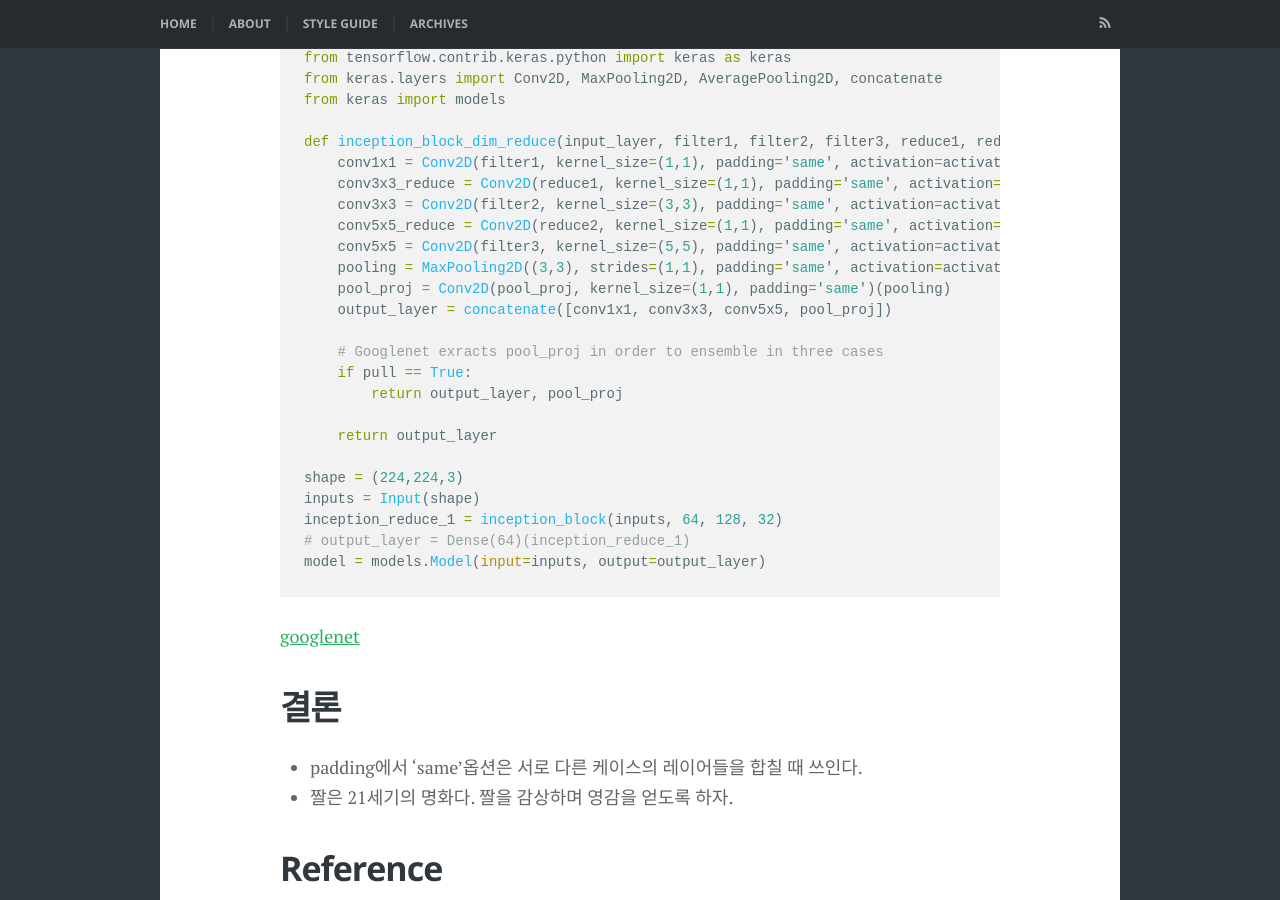
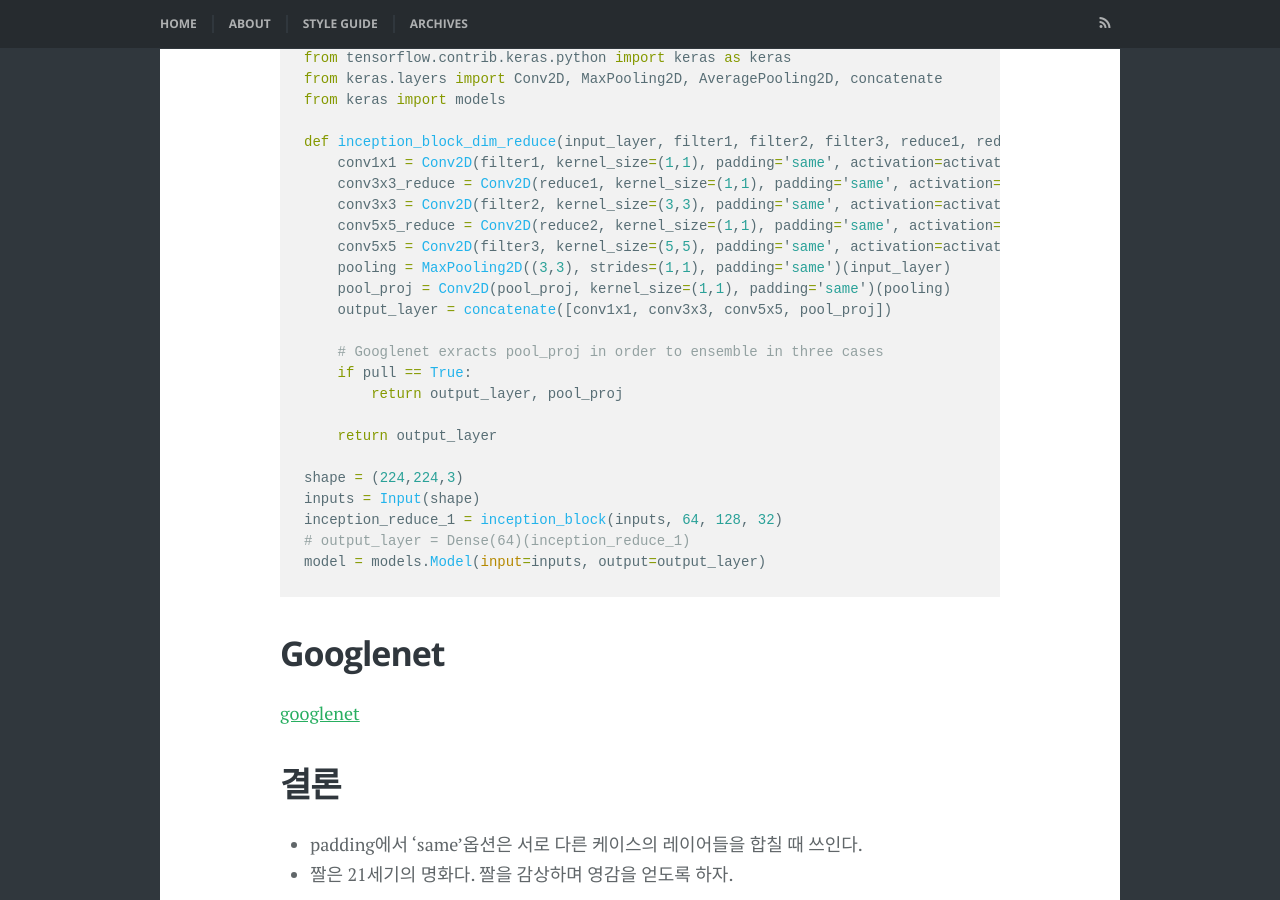
Before and after one commit to hskang9/hskang9.github.io, a Jekyll site: the page built from _posts/2017-11-24-Various_CNN_Layers.md, in a window 1280 px wide and 900 px high, scrolled down 4672 px. Built offline with Jekyll 4.4.1, drawn with Linux system fonts in a browser that asks for light colours; some web fonts are replaced; comment, search, counter and statistics services are not loaded.

Commit message:
Update 2017-11-24-Various_CNN_Layers.md

````diff
--- a/_posts/2017-11-24-Various_CNN_Layers.md
+++ b/_posts/2017-11-24-Various_CNN_Layers.md
@@ -70,7 +70,7 @@ def inception_block_dim_reduce(input_layer, filter1, filter2, filter3, reduce1,
     conv3x3 = Conv2D(filter2, kernel_size=(3,3), padding='same', activation=activation)(conv3x3_reduce)
     conv5x5_reduce = Conv2D(reduce2, kernel_size=(1,1), padding='same', activation=activation)(input_layer)
     conv5x5 = Conv2D(filter3, kernel_size=(5,5), padding='same', activation=activation)(conv5x5_reduce)
-    pooling = MaxPooling2D((3,3), strides=(1,1), padding='same', activation=activation)(input_layer)
+    pooling = MaxPooling2D((3,3), strides=(1,1), padding='same')(input_layer)
     pool_proj = Conv2D(pool_proj, kernel_size=(1,1), padding='same')(pooling)
     output_layer = concatenate([conv1x1, conv3x3, conv5x5, pool_proj])
 
@@ -86,6 +86,8 @@ inception_reduce_1 = inception_block(inputs, 64, 128, 32)
 # output_layer = Dense(64)(inception_reduce_1)
 model = models.Model(input=inputs, output=output_layer)
 ```
+## Googlenet
+
 [googlenet]()
 
 ## 결론
````
